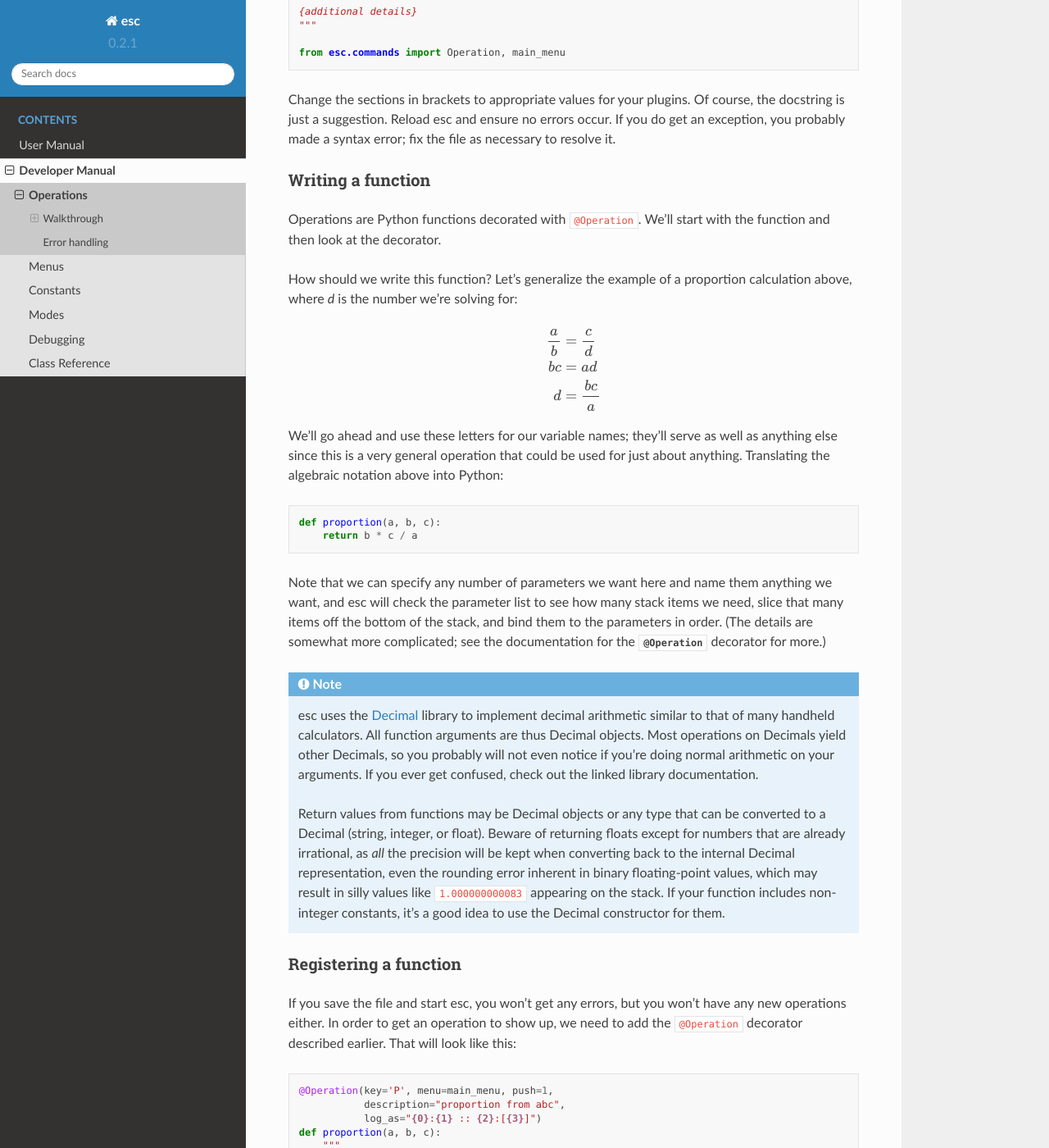
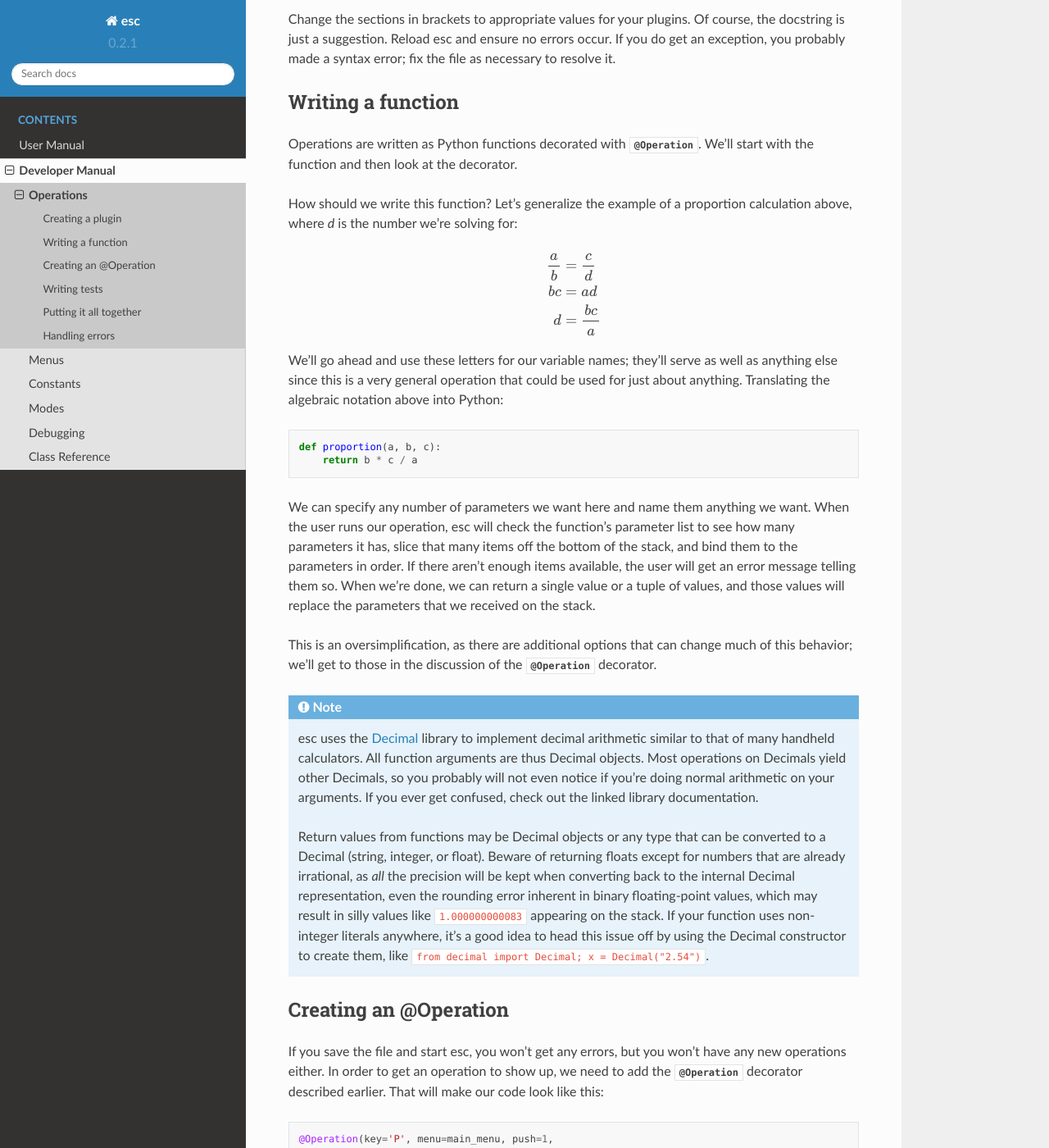
Before and after one commit to sobjornstad/esc, a Sphinx documentation site: the page built from docs/hacking-esc/operations.rst, in a window 1280 px wide and 1400 px high, scrolled down 637 px. Shown: the whole window at 82% size. Built offline with Sphinx 7.4.7 and the Read the Docs theme 2.0.0, drawn with Linux system fonts in a browser that asks for light colours; some of the changed text lies outside the part shown.

Commit message:
improve documentation on Operations

```diff
--- a/docs/hacking-esc/classref.rst
+++ b/docs/hacking-esc/classref.rst
@@ -5,6 +5,10 @@ Class Reference
 This page describes some miscellaneous classes
 you may encounter while developing esc plugins
 and want to know more about.
+This is not an exhaustive reference to all of esc's classes;
+for details on classes that plugin developers
+do not come into contact with,
+you'll want to dive into the source.
 
 
 EscCommands
--- a/docs/hacking-esc/index.rst
+++ b/docs/hacking-esc/index.rst
@@ -7,6 +7,10 @@ and describes how you add custom functionality and change the behavior of esc.
 If you're looking for information on installing or running esc
 or performing calculations,
 you want the :ref:`User Manual`.
+
+If you haven't built an esc plugin before,
+start with the :ref:`Operations` section,
+which walks you through creating a plugin that implements a simple operation.
 
 .. toctree::
     :maxdepth: 3
--- a/docs/hacking-esc/menus.rst
+++ b/docs/hacking-esc/menus.rst
@@ -42,6 +42,7 @@ so it's tricky to import from other plugins.
 The easiest method uses the :meth:`esc.commands.EscMenu.child()` method:
 
 .. automethod:: esc.commands.EscMenu.child
+    :noindex:
 
 We only need to know the menu access keys
 to get at any item from the main menu!
--- a/docs/hacking-esc/operations.rst
+++ b/docs/hacking-esc/operations.rst
@@ -2,15 +2,9 @@
 Operations
 ==========
 
-The most common thing to do in a plugin is to add a new operation
-(a.k.a. *function*).
-This page describes how to do that.
-
-
-Walkthrough
-===========
-
-In this walkthrough, we'll implement an operation on the main menu.
+The most common thing to do in a plugin is to add a new operation.
+In the walkthrough presented on this page,
+we'll implement a new operation on the main menu.
 Our operation will calculate a proportion, like:
 
 .. math::
@@ -22,7 +16,7 @@ we will obtain 6.
 
 
 Creating a plugin
------------------
+=================
 
 Create a new file in your :ref:`esc plugins directory <Plugin location>`
 and paste in the following template:
@@ -46,9 +40,10 @@ fix the file as necessary to resolve it.
 
 
 Writing a function
-------------------
+==================
 
-Operations are Python functions decorated with ``@Operation``.
+Operations are written as Python functions
+decorated with :func:`@Operation <esc.commands.Operation>`.
 We'll start with the function and then look at the decorator.
 
 How should we write this function?
@@ -73,14 +68,21 @@ Translating the algebraic notation above into Python:
     def proportion(a, b, c):
         return b * c / a
 
-Note that we can specify any number of parameters we want here
-and name them anything we want,
-and esc will check the parameter list to see how many stack items we need,
+We can specify any number of parameters we want here
+and name them anything we want.
+When the user runs our operation,
+esc will check the function's parameter list to see how many parameters it has,
 slice that many items off the bottom of the stack,
 and bind them to the parameters in order.
-(The details are somewhat more complicated;
-see the documentation
-for the :func:`@Operation <esc.commands.Operation>` decorator for more.)
+If there aren't enough items available,
+the user will get an error message telling them so.
+When we're done, we can return a single value or a tuple of values,
+and those values will replace the parameters that we received on the stack.
+
+This is an oversimplification,
+as there are additional options that can change much of this behavior;
+we'll get to those in the discussion
+of the :func:`@Operation <esc.commands.Operation>` decorator.
 
 .. note::
     esc uses the `Decimal`_ library to implement decimal arithmetic
@@ -100,20 +102,23 @@ for the :func:`@Operation <esc.commands.Operation>` decorator for more.)
     even the rounding error inherent in binary floating-point values,
     which may result in silly values like ``1.000000000083``
     appearing on the stack.
-    If your function includes non-integer constants,
-    it's a good idea to use the Decimal constructor for them.
+    If your function uses non-integer literals anywhere,
+    it's a good idea to head this issue off
+    by using the Decimal constructor to create them,
+    like ``from decimal import Decimal; x = Decimal("2.54")``.
 
 .. _Decimal: https://docs.python.org/3/library/decimal.html
 
 
-Registering a function
-----------------------
+Creating an @Operation
+======================
 
 If you save the file and start esc, you won't get any errors,
 but you won't have any new operations either.
 In order to get an operation to show up,
-we need to add the ``@Operation`` decorator described earlier.
-That will look like this:
+we need to add the :func:`@Operation <esc.commands.Operation>`
+decorator described earlier.
+That will make our code look like this:
 
 .. code-block:: python
 
@@ -143,8 +148,8 @@ so without further ado here are the dirty details:
 .. autofunction:: esc.commands.Operation
 
 
-Creating tests
---------------
+Writing tests
+=============
 
 You probably don't want a calculator that returns the wrong results,
 so it's important to test your custom function!
@@ -161,7 +166,8 @@ you can be confident that esc won't return incorrect results
 (at least to the extent of your test coverage).
 
 We can define automatic tests using the ``ensure`` attribute
-which the ``@Operation`` decorator adds to our function.
+which the :func:`@Operation <esc.commands.Operation>` decorator
+adds to our function.
 Let's define a test that tests
 the example we discussed at the start of this page:
 
@@ -190,7 +196,7 @@ Here's the full scoop on defining tests:
 
 
 Putting it all together
------------------------
+=======================
 
 Launch esc again.
 If you've made any mistakes, esc will hopefully catch them for you here
@@ -200,8 +206,8 @@ choose the function from the menu,
 and you should be set!
 
 
-Error handling
-==============
+Handling errors
+===============
 
 esc handles many kinds of errors that could occur in your functions for you:
 
@@ -264,7 +270,7 @@ As noted below, the message should be concise so it fits in the status bar
     If you do something complicated in your function
     that could result in an exception other than the types listed above,
     be aware that if you let an exception of another type
-    bubble up from your function, esc will crash.
+    bubble up from your function, esc will crash and show the traceback.
     This is generally reasonable behavior if you don't expect the error,
     since it makes it easy to spot and fix the problem,
     but if the error is an expected possibility you'll probably want to catch it
--- a/setup.py
+++ b/setup.py
@@ -21,8 +21,13 @@ setuptools.setup(
     packages=setuptools.find_packages(),
     classifiers=[
         "Programming Language :: Python :: 3",
+        "Programming Language :: Python :: 3.6",
+        "Programming Language :: Python :: 3.7",
         "License :: OSI Approved :: GNU General Public License v3 (GPLv3)",
         "Operating System :: OS Independent",
+    ],
+    install_requires=[
+        'windows-curses; platform_system == "Windows"',
     ],
     scripts=['package_scripts/esc'],
     python_requires='>=3.6',
```
Also changed, not shown: README.md (+3 -1 lines), 1 other file.
